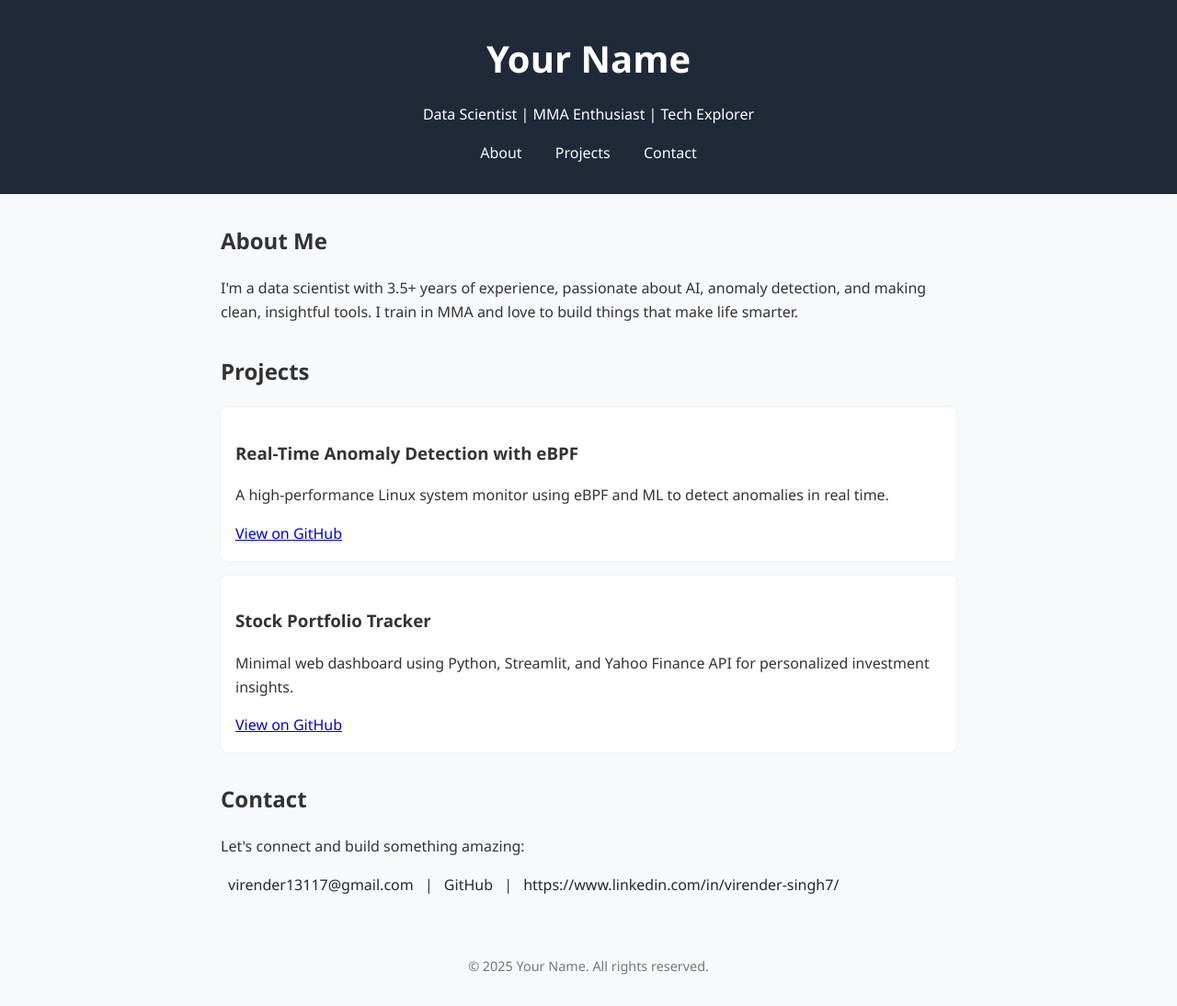
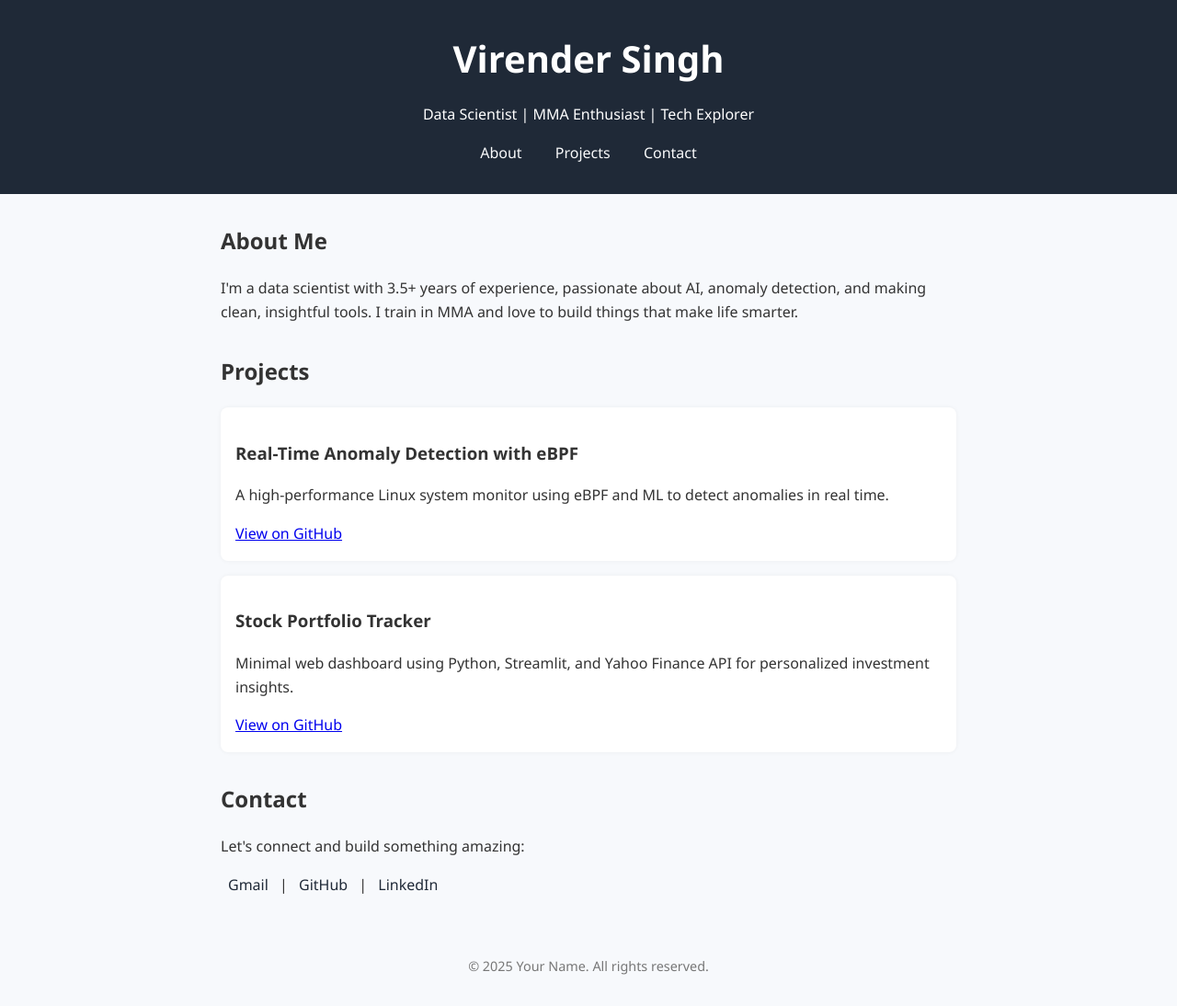
Before and after one commit to VirenS13117/VirenS13117.github.io, a plain HTML site: page index.html in a window 1280 px wide. Shown: the whole page at 92% size. Drawn offline with Linux system fonts and the light colour scheme.

Commit message:
adding URLs

```diff
--- a/index.html
+++ b/index.html
@@ -55,7 +55,7 @@
 <body>
 
 <header>
-  <h1>Your Name</h1>
+  <h1>Virender Singh</h1>
   <p>Data Scientist | MMA Enthusiast | Tech Explorer</p>
   <nav>
     <a href="#about">About</a>
@@ -89,9 +89,9 @@
   <h2>Contact</h2>
   <p>Let's connect and build something amazing:</p>
   <div class="contact">
-    <a href="mailto:you@example.com">virender13117@gmail.com</a> |
+    <a href="mailto:you@example.com" target="virender13117@gmail.com">Gmail</a> |
     <a href="https://github.com/yourusername">GitHub</a> |
-    <a href="https://linkedin.com/in/yourprofile">https://www.linkedin.com/in/virender-singh7/</a>
+    <a href="https://linkedin.com/in/yourprofile" target="https://www.linkedin.com/in/virender-singh7/">LinkedIn</a>
   </div>
 </section>
 
```
